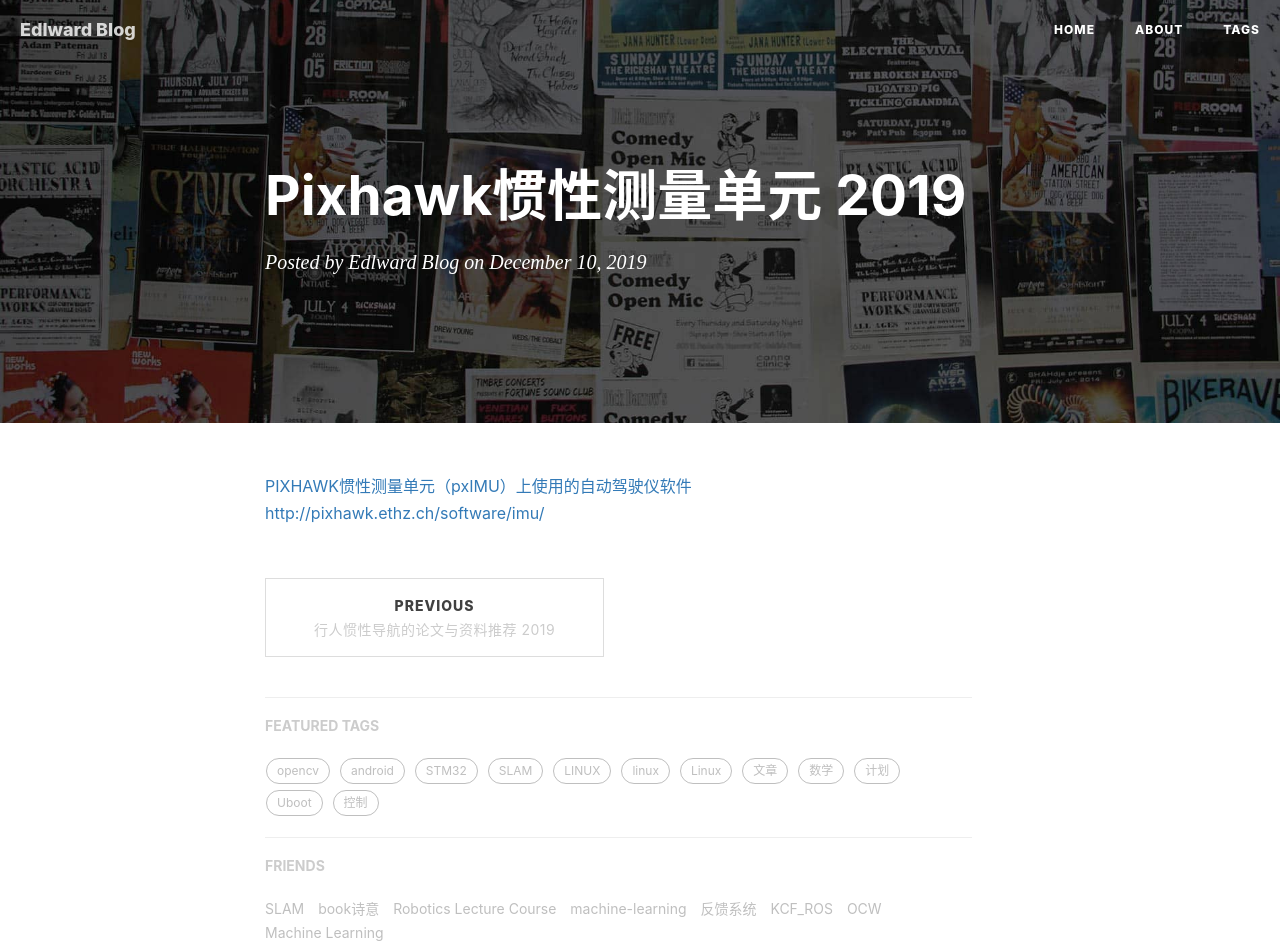
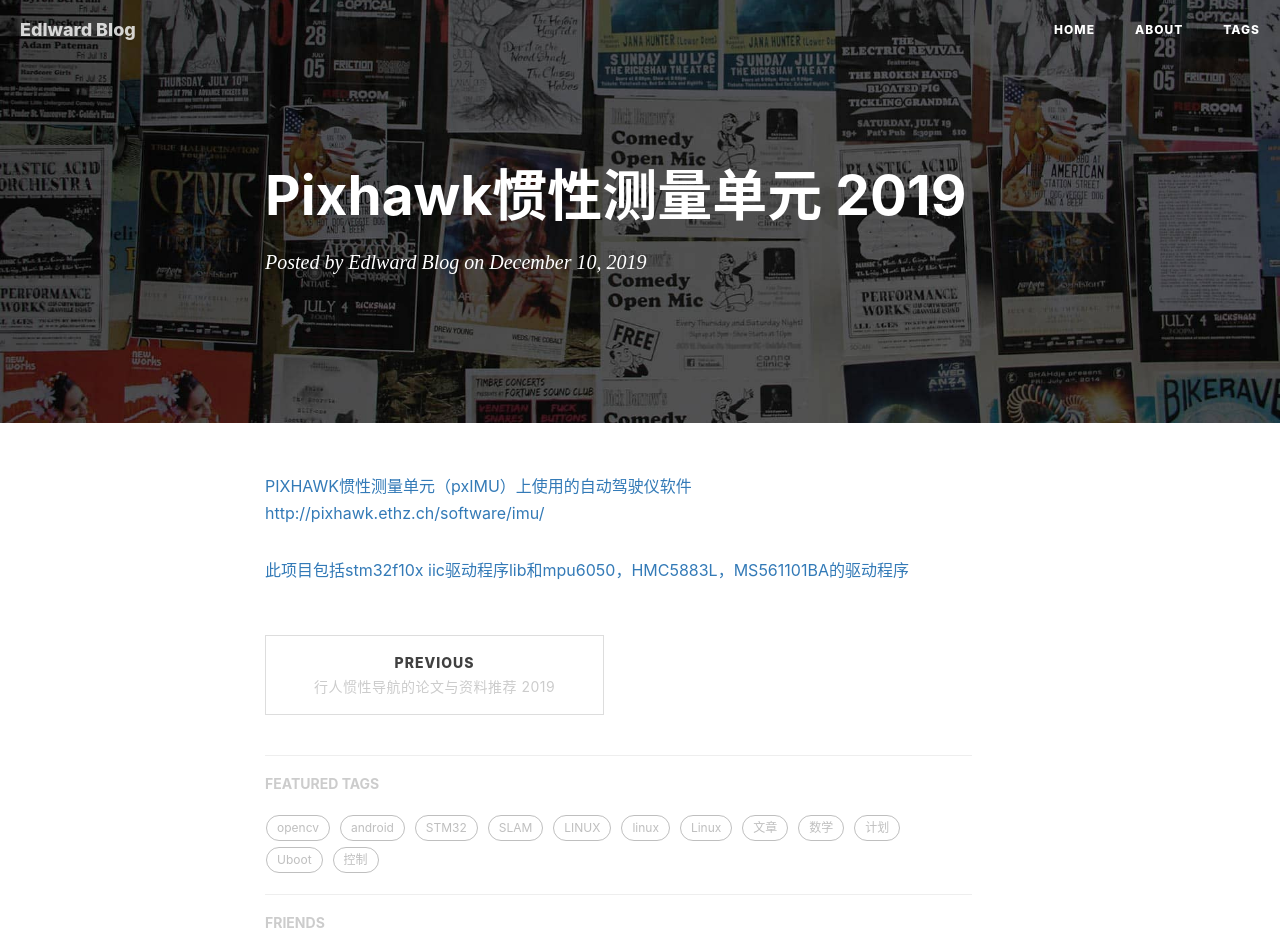
Before and after one commit to gary-robotics/dlward, a Jekyll site: the page built from _posts/2019-12-10-PIXHAWK惯性测量单元-2019.markdown, in a window 1280 px wide, cut to the strip 0-951 px from the top of the page. Built offline with Jekyll 4.4.1, drawn with Linux system fonts in a browser that asks for light colours; nearby versions of some CDN libraries; our own code applies the rules of GitHub Pages for plain Markdown files; comment, search, counter and statistics services are not loaded.

Commit message:
Update 2019-12-10-PIXHAWK惯性测量单元-2019.markdown

```diff
--- a/_posts/2019-12-10-PIXHAWK惯性测量单元-2019.markdown
+++ b/_posts/2019-12-10-PIXHAWK惯性测量单元-2019.markdown
@@ -1 +1,4 @@
 [PIXHAWK惯性测量单元（pxIMU）上使用的自动驾驶仪软件 http://pixhawk.ethz.ch/software/imu/](https://github.com/FrauBluher/imu_autopilot)
+
+
+[此项目包括stm32f10x iic驱动程序lib和mpu6050，HMC5883L，MS561101BA的驱动程序](https://github.com/Edlward/stm32F103MPU9150)
```
